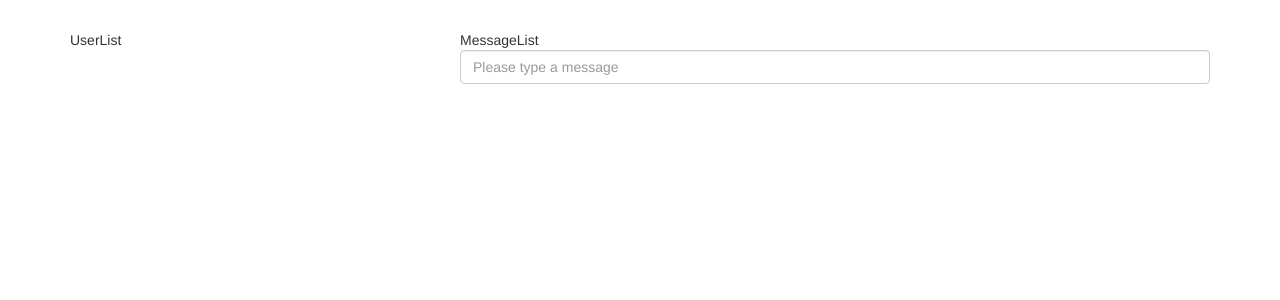
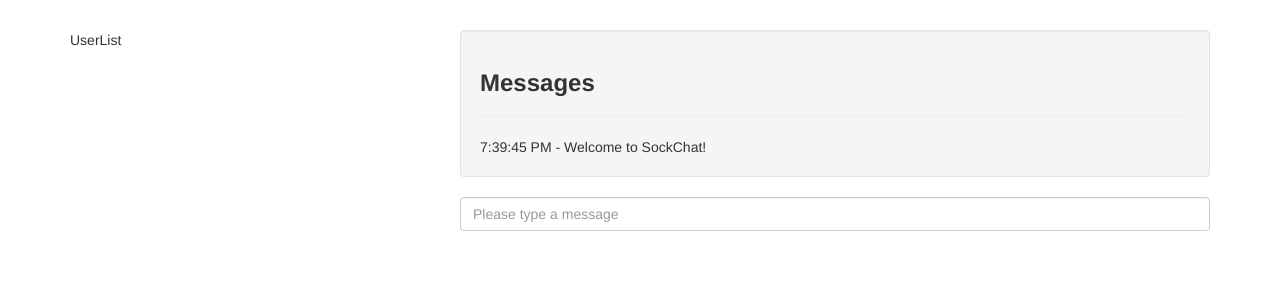
Before and after one commit to hah-nan/pb2-spies, a React app: page / in a window 1280 px wide. Shown: the top 300 px of the page. Built offline with nearby package versions, Linux system fonts and the light colour scheme; no server answers.

Commit message:
Show messages along with timestamps

```diff
--- a/src/components/App.jsx
+++ b/src/components/App.jsx
@@ -19,7 +19,7 @@ class App extends Component {
         this.state = {
             status: 'disconnected',
             messages: [{
-                timeStamp: Date.now,
+                timeStamp: Date.now(),
                 text: "Welcome to SockChat!"
             }],
             users: [],
--- a/src/components/messages/Message.jsx
+++ b/src/components/messages/Message.jsx
@@ -0,0 +1,34 @@
+// React
+import React, {Component} from 'react';
+import ReactDOM from 'react-dom';
+
+
+class Message extends Component {
+
+    formatTime(timestamp) {
+        var dt = new Date(timestamp / 10);
+
+        var hours = dt.getHours();
+        var minutes = dt.getMinutes();
+        var seconds = dt.getSeconds();
+
+        return dt.toLocaleTimeString();
+    }
+
+
+    render() {
+
+        const {message} = this.props;
+        var formattedTime = this.formatTime(message.timeStamp);
+
+        return (
+            <div className="message">
+                <strong></strong> {formattedTime} - {message.text}
+            </div>
+        )
+
+    }
+
+};
+
+export default Message;
--- a/src/components/messages/MessageList.jsx
+++ b/src/components/messages/MessageList.jsx
@@ -1,14 +1,25 @@
 // React
 import React, {Component} from 'react';
 import ReactDOM from 'react-dom';
+
+// Subcomponents
+import Message from './Message.jsx';
 
 
 class MessageList extends Component {
 
     render() {
         return (
-            <div>
-                MessageList
+            <div className="well">
+                <h3>
+                    <strong>Messages</strong>
+                </h3>
+                <hr />
+                {
+                    this.props.messages.map((message, i) => {
+                        return <Message message={message} key={i} />
+                    })
+                }
             </div>
         )
     }
```
